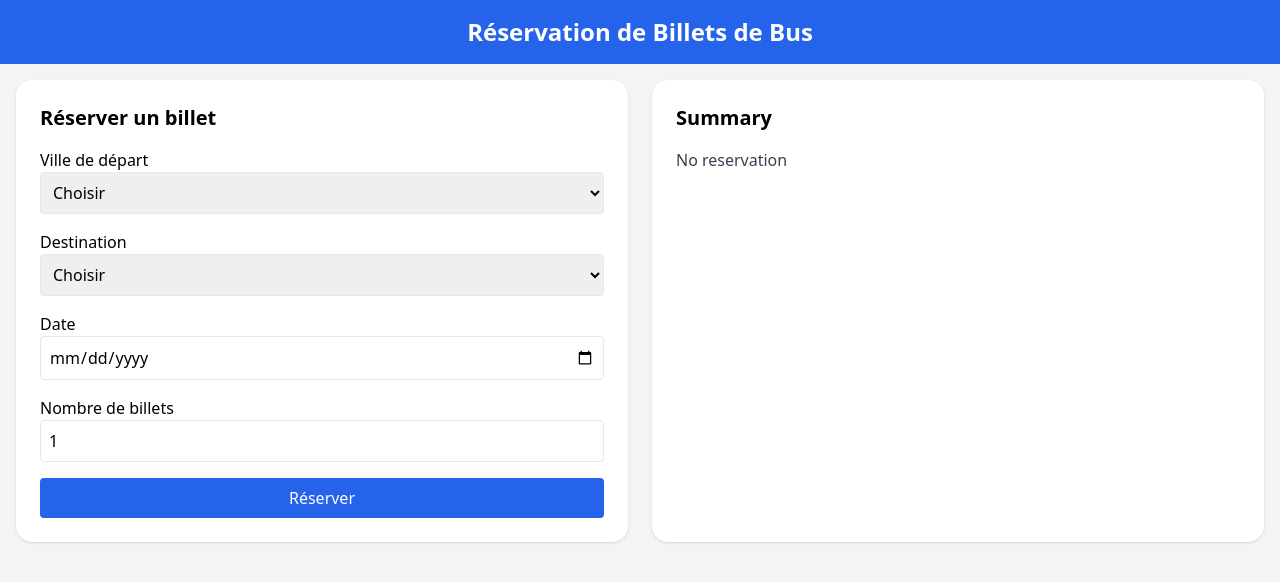
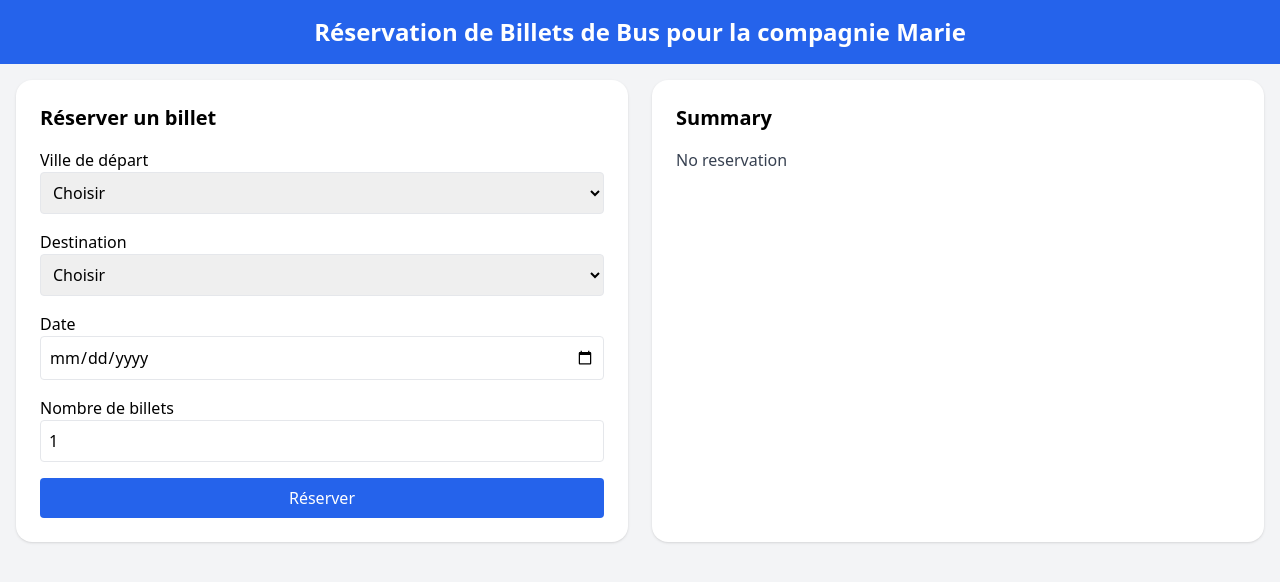
Before and after one commit to Mouslim2004/my_project, a plain HTML site: page index.html in a window 1280 px wide. Drawn offline with nearby package versions, Linux system fonts and the light colour scheme.

Commit message:
Modification du nom de la compagnie

```diff
--- a/index.html
+++ b/index.html
@@ -10,7 +10,7 @@
 
   <!-- Header -->
   <header class="bg-blue-600 text-white p-4 text-center text-2xl font-bold">
-    Réservation de Billets de Bus
+    Réservation de Billets de Bus pour la compagnie Marie
   </header>
 
   <div class="container mx-auto p-4">
```
